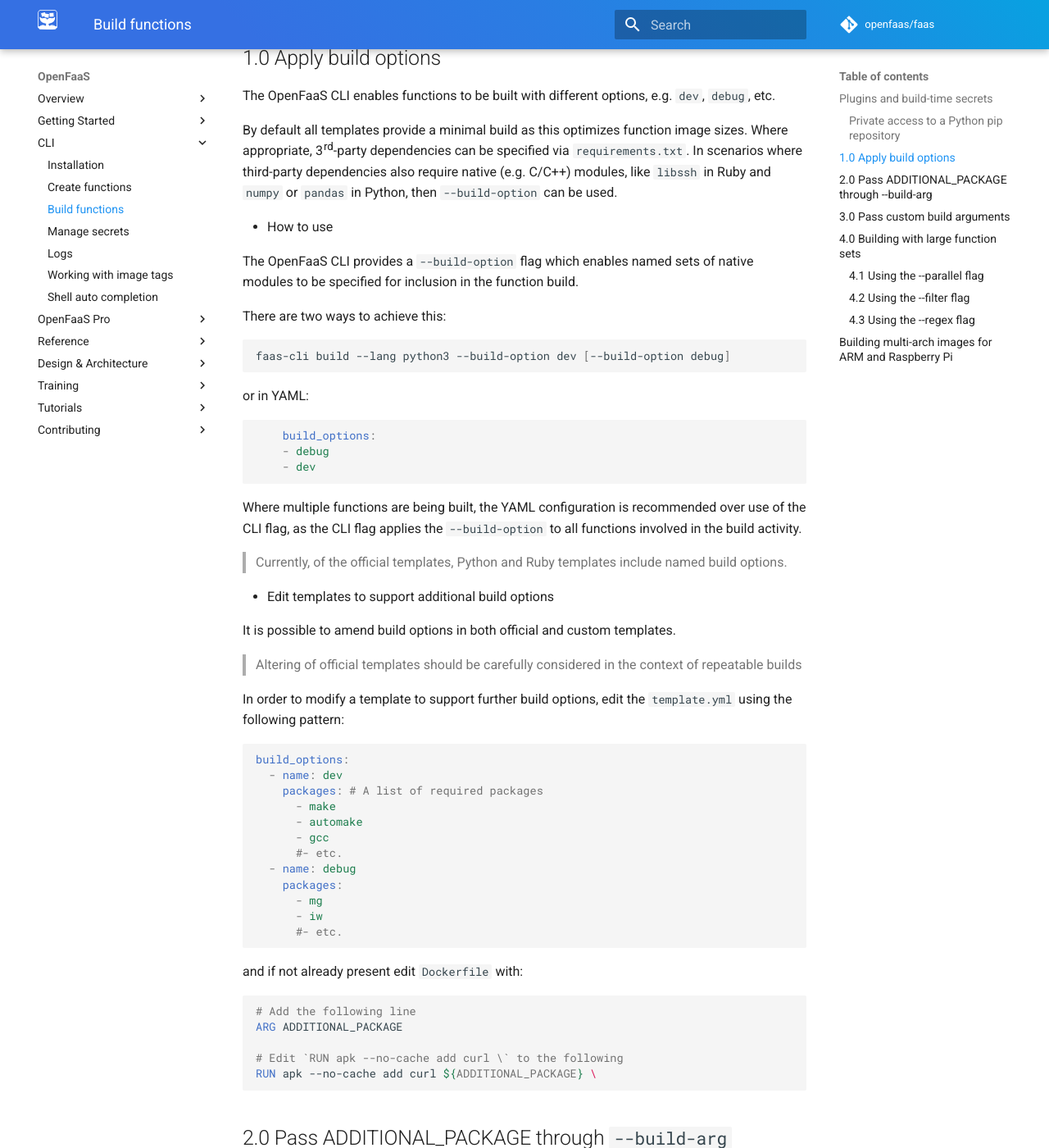
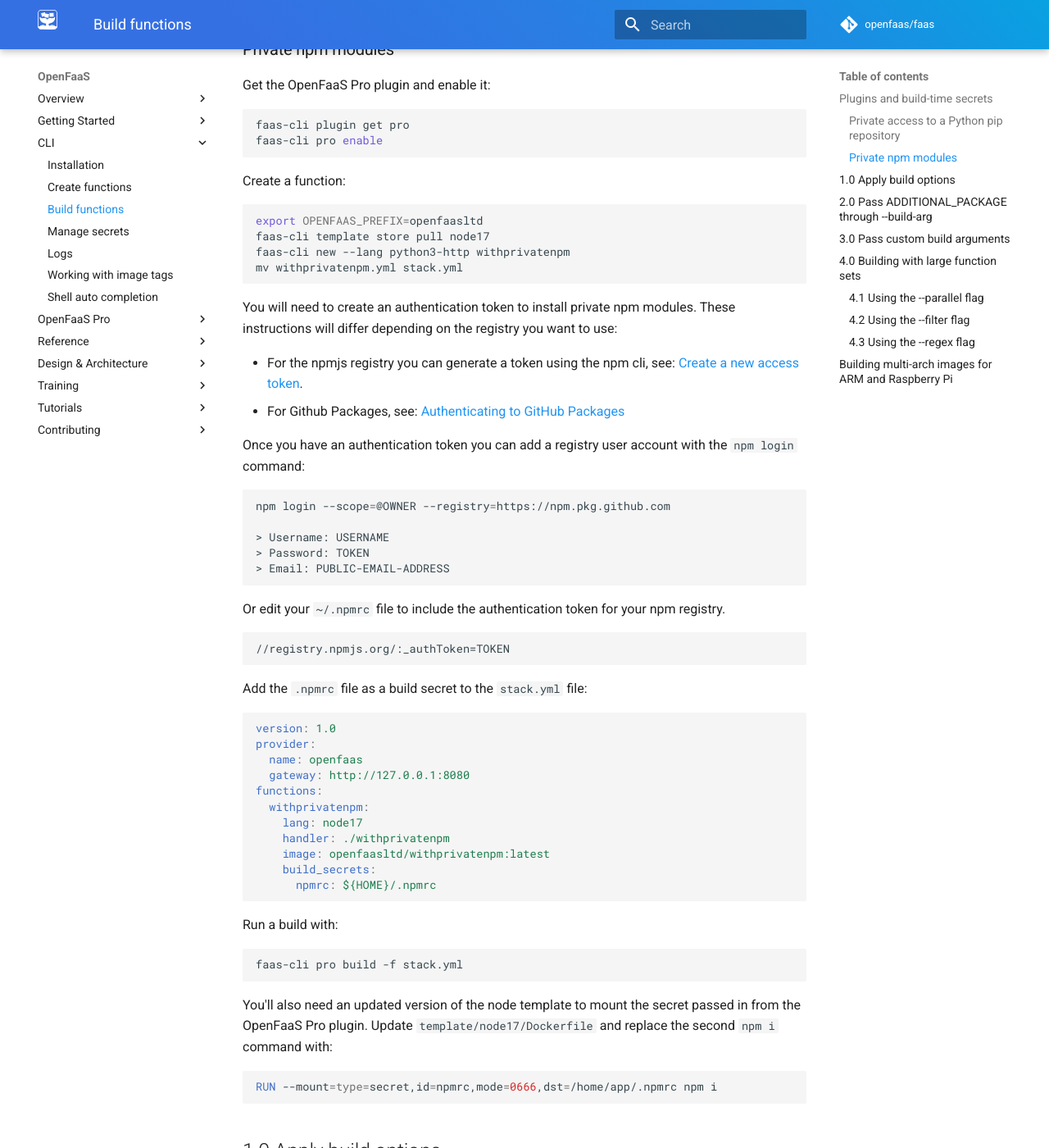
Before and after one commit to openfaas/docs, an MkDocs documentation site: the page built from docs/cli/build.md, in a window 1280 px wide and 1400 px high, scrolled down 3037 px. Shown: the whole window at 82% size. Built offline with MkDocs 1.6.1 and Material for MkDocs 9.7.7, drawn with Linux system fonts in a browser that asks for light colours; comment, search, counter and statistics services are not loaded; some of the changed text lies outside the part shown.

Commit message:
Add build example for private npm modules
Signed-off-by: Han Verstraete (OpenFaaS Ltd) <han@openfaas.com>

````diff
--- a/docs/cli/build.md
+++ b/docs/cli/build.md
@@ -32,7 +32,7 @@ Any other mechanism should be considered insecure because it will leak into the
 
 For Go users, make use of vendoring. It's what we use and it means you do not have to resort to insecure practices like sharing Personal Access Tokens (PAT) between users.
 
-The below example is for Python and the pip package manager, but the same approach will work for different package managers like npm.
+Below we have an example for Python using the pip package manager and for node modules with npm. The approach is similar for different package managers.
 
 1. Download and enable the OpenFaaS Pro plugin
 2. Create a local file in the format required
@@ -107,7 +107,7 @@ faas-cli pro enable
 faas-cli build / publish
 ```
 
-You'll also need our especially updated Python template, where we tell buildkit to mount the secret passed in from the OpenFaaS Pro plugin:
+You'll also need to update the Python template to mount the secret passed in from the OpenFaaS Pro plugin:
 
 ```Dockerfile
 RUN --mount=type=secret,id=pipconf,mode=0666,dst=/home/app/.config/pip/pip.conf \
@@ -132,6 +132,73 @@ RUN --mount=type=secret,id=netrc,mode=0666,dst=/home/app/.netrc \
 ```
 
 Bear in mind that at this time, `GITHUB_TOKEN` in a GitHub Action cannot be used to clone other repositories, even within the same organisation.
+
+### Private npm modules
+
+Get the OpenFaaS Pro plugin and enable it:
+
+```bash
+faas-cli plugin get pro
+faas-cli pro enable
+```
+
+Create a function:
+
+```bash
+export OPENFAAS_PREFIX=openfaasltd
+faas-cli template store pull node17
+faas-cli new --lang python3-http withprivatenpm
+mv withprivatenpm.yml stack.yml
+```
+
+You will need to create an authentication token to install private npm modules. These instructions will differ depending on the registry you want to use:
+
+- For the npmjs registry you can generate a token using the npm cli, see: [Create a new access token](https://docs.npmjs.com/using-private-packages-in-a-ci-cd-workflow#create-a-new-access-token).
+- For Github Packages, see: [Authenticating to GitHub Packages](https://docs.github.com/en/packages/working-with-a-github-packages-registry/working-with-the-npm-registry#authenticating-to-github-packages)
+
+Once you have an authentication token you can add a registry user account with the `npm login` command:
+
+```bash
+npm login --scope=@OWNER --registry=https://npm.pkg.github.com
+
+> Username: USERNAME
+> Password: TOKEN
+> Email: PUBLIC-EMAIL-ADDRESS
+```
+
+Or edit your `~/.npmrc` file to include the authentication token for your npm registry.
+
+```
+//registry.npmjs.org/:_authToken=TOKEN
+```
+
+Add the `.npmrc` file as a build secret to the `stack.yml` file:
+
+```yaml
+version: 1.0
+provider:
+  name: openfaas
+  gateway: http://127.0.0.1:8080
+functions:
+  withprivatenpm:
+    lang: node17
+    handler: ./withprivatenpm
+    image: openfaasltd/withprivatenpm:latest
+    build_secrets:
+      npmrc: ${HOME}/.npmrc
+```
+
+Run a build with:
+
+```bash
+faas-cli pro build -f stack.yml
+```
+
+You'll also need an updated version of the node template to mount the secret passed in from the OpenFaaS Pro plugin. Update `template/node17/Dockerfile` and replace the second `npm i` command with:
+
+```Dockerfile
+RUN --mount=type=secret,id=npmrc,mode=0666,dst=/home/app/.npmrc npm i
+```
 
 ## 1.0 Apply build options
 
````
Also changed, not shown: other parts of docs/cli/build.md (+1 -1 lines).
